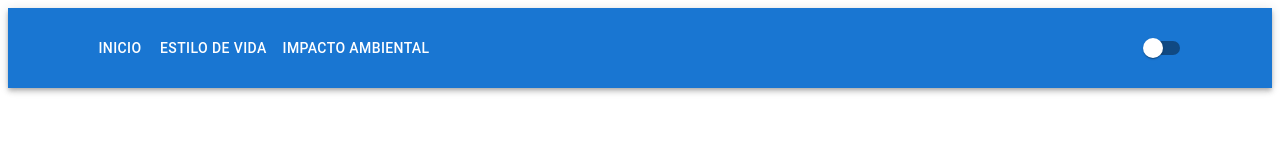
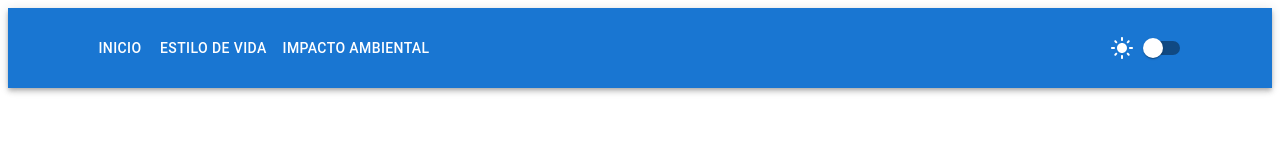
Before and after one commit to manuelrodgzz/doorvel-challenge, a Next.js app: page / in a window 1280 px wide. Shown: the top 155 px of the page. Built offline with nearby package versions, Linux system fonts and the light colour scheme.

Commit message:
Added light and dark mode icons

```diff
--- a/components/header/index.tsx
+++ b/components/header/index.tsx
@@ -6,6 +6,8 @@ import styled from '@emotion/styled';
 import { css } from '@emotion/react';
 import { Theme, ThemeContext, ThemedStyleObject } from '@/theme';
 import doNotForwardProps from '@/utils/doNotForwardProps';
+import LightModeIcon from '@mui/icons-material/LightMode';
+import DarkModeIcon from '@mui/icons-material/DarkMode';
 
 export type NavItem = {
     url: string
@@ -73,6 +75,7 @@ const Header: FC<Props> = ({ pages }) => {
             </Box>
 
             <Box display='flex' alignItems='center'>
+                { themeBoolean ? <DarkModeIcon /> : <LightModeIcon /> }
                 <Switch checked={ themeBoolean } onChange={() => toggleTheme()} />
             </Box>
         </StyledNavbar>
--- a/package.json
+++ b/package.json
@@ -11,6 +11,7 @@
   "dependencies": {
     "@emotion/react": "^11.11.0",
     "@emotion/styled": "^11.11.0",
+    "@mui/icons-material": "^5.11.16",
     "@mui/material": "^5.13.2",
     "@types/node": "20.2.3",
     "@types/react": "18.2.7",
```
Also changed, not shown: 1 other file (tests, documents, lock files or other folders).
